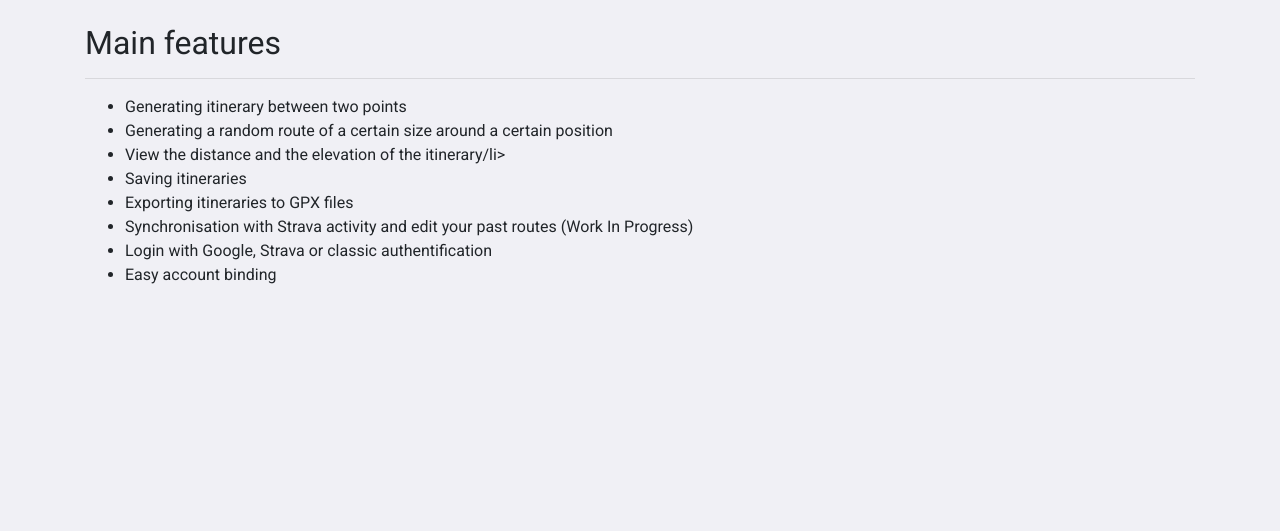
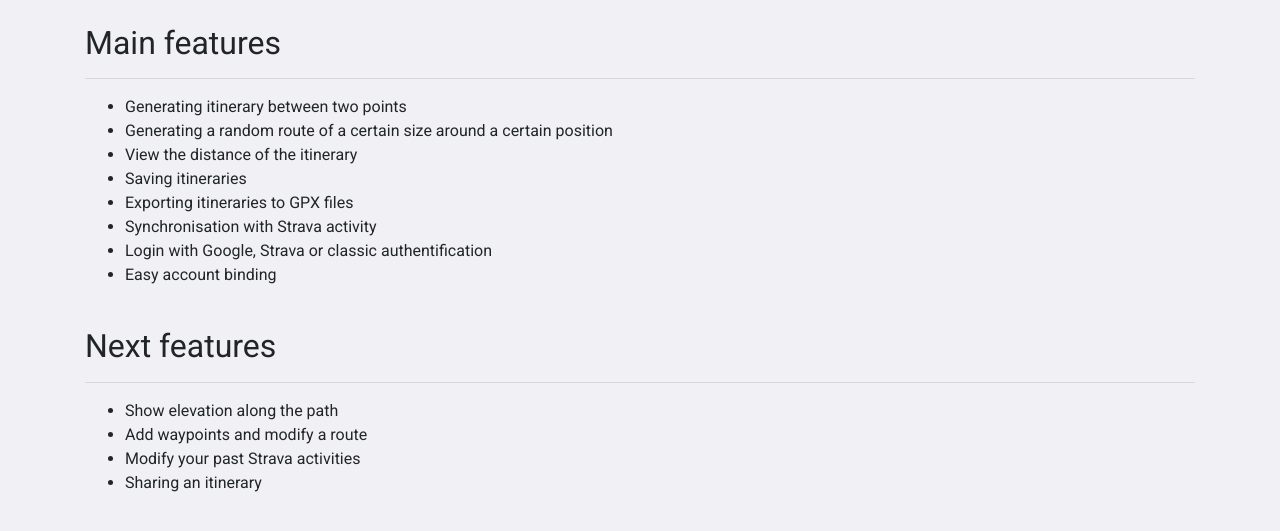
Before and after one commit to QuentinPhilipp/BikenWeb, a Flask app: page /features in a window 1280 px wide. Shown: the part 76-607 px from the top of the page. Run offline with Flask 2, Linux system fonts and the light colour scheme; some libraries are stand-ins or nearby versions.

Commit message:
Fixed feature page

```diff
--- a/BikenWeb/biken/templates/features.html
+++ b/BikenWeb/biken/templates/features.html
@@ -13,16 +13,22 @@
       <li>
         Generating a random route of a certain size around a certain position
       </li>
-      <li>View the distance and the elevation of the itinerary/li></li>
+      <li>View the distance of the itinerary</li>
       <li>Saving itineraries</li>
       <li>Exporting itineraries to GPX files</li>
-      <li>
-        Synchronisation with Strava activity and edit your past routes (Work In
-        Progress)
-      </li>
+      <li>Synchronisation with Strava activity</li>
       <li>Login with Google, Strava or classic authentification</li>
       <li>Easy account binding</li>
       <!-- , just add your Strava account when logged with Google and the two accounts will be linked. You will be able to login with either Google or Strava -->
+    </ul>
+
+    <h2 class="pt-4">Next features</h2>
+    <hr />
+    <ul>
+      <li>Show elevation along the path</li>
+      <li>Add waypoints and modify a route</li>
+      <li>Modify your past Strava activities</li>
+      <li>Sharing an itinerary</li>
     </ul>
   </div>
 </section>
```
